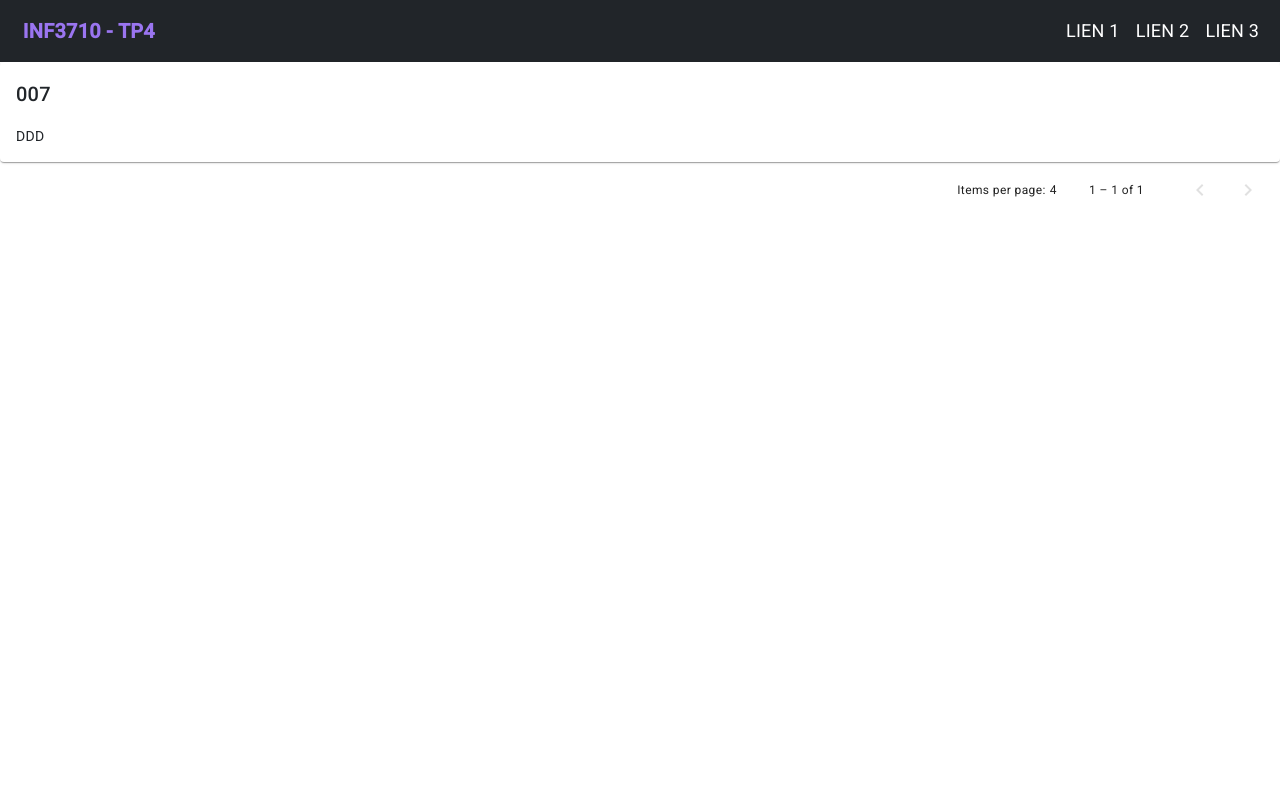
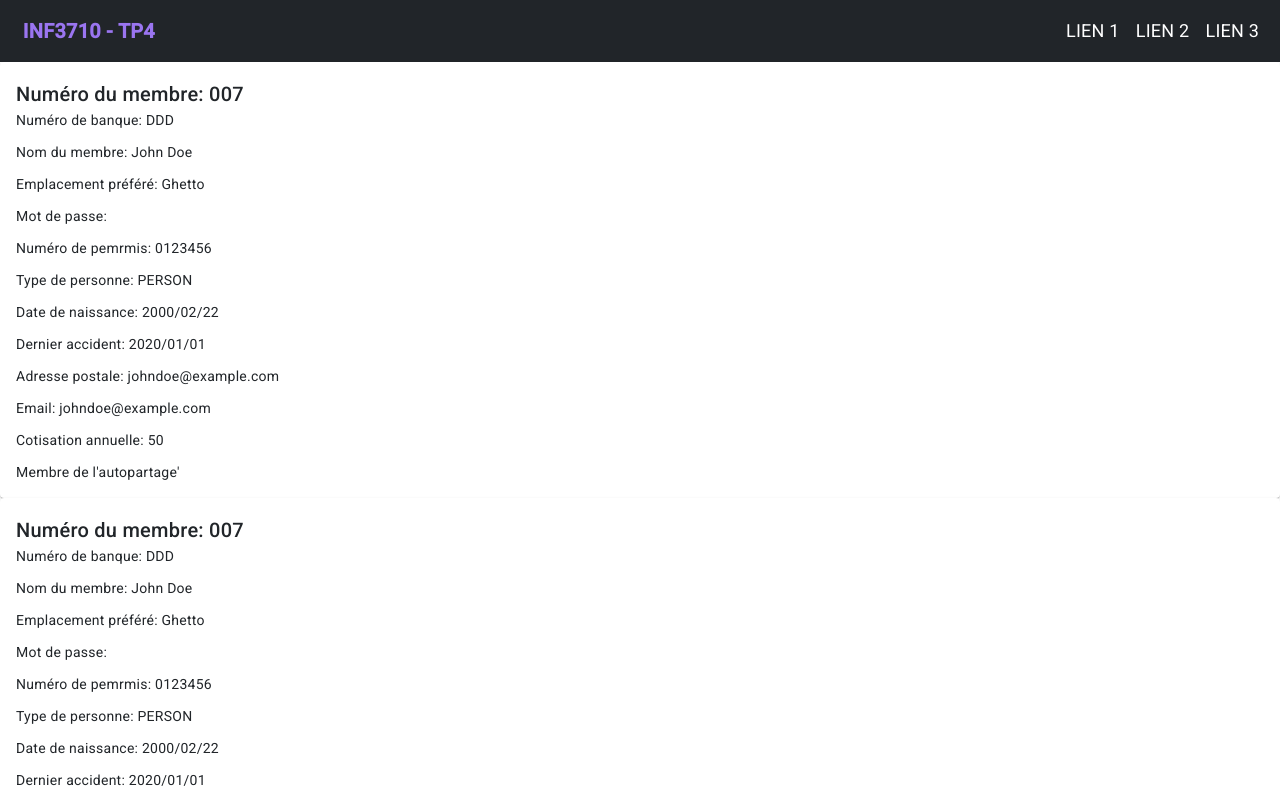
Before and after one commit to lyg2/Reservation-SQL, an Angular app in the folder Client/: page /member-page in a window 1280 px wide. Shown: the top 800 px of the page. Built offline with nearby package versions, Linux system fonts and the light colour scheme.

Commit message:
page membre avec paginateur

```diff
--- a/Client/src/app/pages/member-page/member-page.component.html
+++ b/Client/src/app/pages/member-page/member-page.component.html
@@ -1,6 +1,29 @@
 <div id="member-container">
     <mat-card *ngFor="let memberCard of obs | async" class="member-card">
-        <app-member-card [memberCard]="memberCard"> lol </app-member-card>
+
+        <div class="member-info-container">
+            <div id="member-info-container">
+                <mat-card-header class="title-container">
+                    <mat-card-title class="title">Numéro du membre: {{ memberCard.idMember }}</mat-card-title>
+                </mat-card-header>
+                <mat-card-content>
+                    <p>Numéro de banque: {{memberCard.idBankAccount}}</p>
+                    <p>Nom du membre: {{memberCard.memberName}}</p>
+                    <p>Emplacement préféré: {{memberCard.preferredParking}}</p>
+                    <p>Mot de passe: {{memberCard.password}}</p>
+                    <p>Numéro de pemrmis: {{memberCard.licenseNo}}</p>
+                    <p>Type de personne: {{memberCard.entityType}}</p>
+                    <p>Date de naissance: {{memberCard.birthDate}}</p>
+                    <p>Dernier accident: {{memberCard.lastAccidentDate}}</p>
+                    <p>Adresse postale: {{memberCard.mailingAdress}}</p>
+                    <p>Email: {{memberCard.email}}</p>
+                    <p>Cotisation annuelle: {{memberCard.annualMembership}}</p>
+                    <p *ngIf="memberCard.annualMembership">Membre de l'autopartage'</p>
+                    <p *ngIf="!memberCard.annualMembership">Membre de la coopérative</p>
+                </mat-card-content>
+            </div>
+
+        </div>
     </mat-card>
     <mat-paginator [pageSize]="4" [pageSizeOptions]="[4]" aria-label="Select page" mat-raised-button color="primary"></mat-paginator>
 </div>
--- a/Client/src/app/pages/member-page/member-page.component.ts
+++ b/Client/src/app/pages/member-page/member-page.component.ts
@@ -16,6 +16,20 @@ const DATA : CoopMember [] = [
     birthDate: '2000/02/22',
     lastAccidentDate: '2020/01/01',
     mailingAdress: 'johndoe@example.com',
+    email: 'johndoe@example.com',
+    annualMembership : 50,
+  },
+  {
+    idMember: '007',
+    idBankAccount: 'DDD',
+    memberName: 'John Doe',
+    preferredParking: 'Ghetto',
+    memberPassword: 'password',
+    licenseNo: '0123456',
+    entityType: 'PERSON',
+    birthDate: '2000/02/22',
+    lastAccidentDate: '2020/01/01',
+    mailingAdress: 'Enfer',
     email: 'johndoe@example.com',
     annualMembership : 50,
   }
```
Also changed, not shown: Client/src/app/pages/member-page/member-page.component.css (+11 -0 lines).
